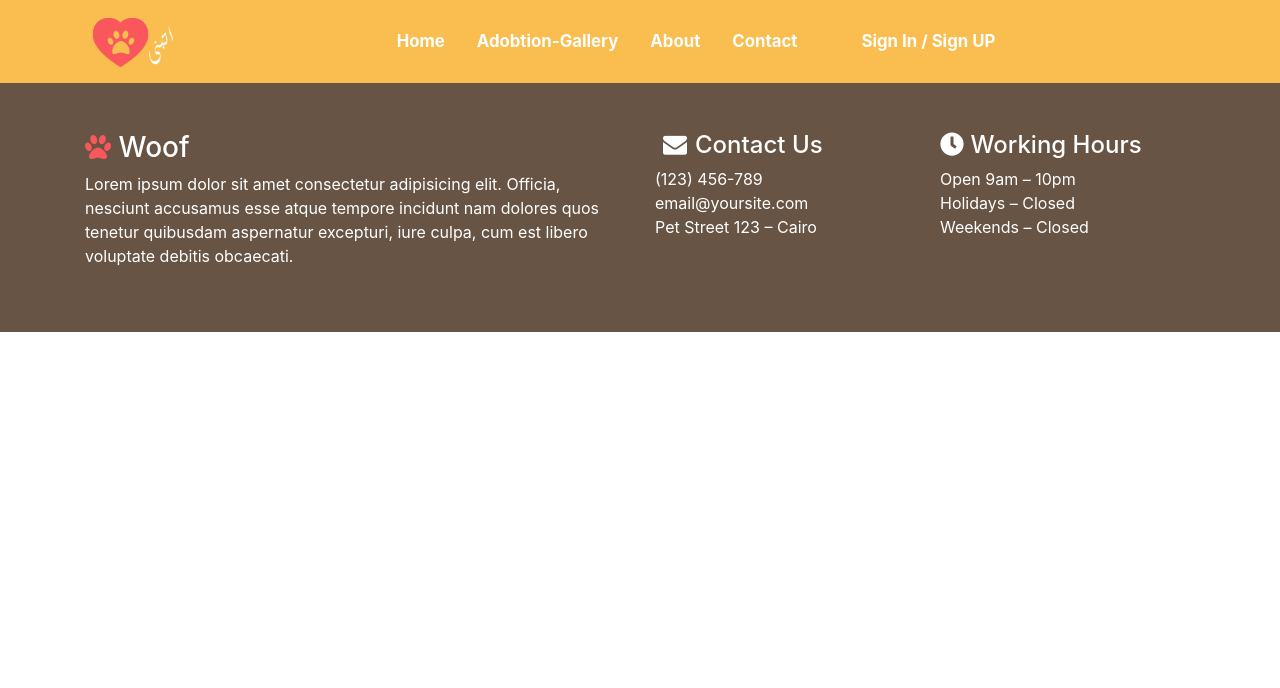
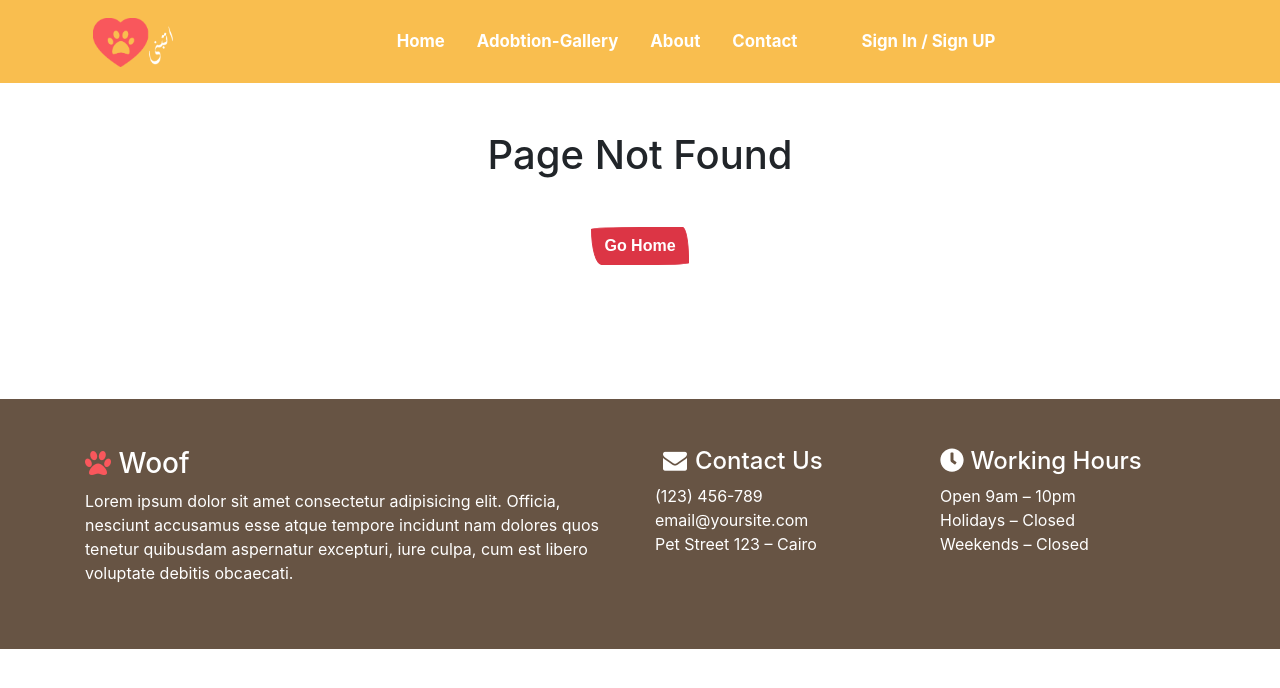
Before and after one commit to AndrewHany2/adopt-pet, a React (Create React App) app in the folder frontend/: page /pets in a window 1280 px wide. Shown: the top 688 px of the page. Built offline with nearby package versions, Linux system fonts and the light colour scheme; a web font is replaced by a local one.

Commit message:
not found

```diff
--- a/frontend/src/App.js
+++ b/frontend/src/App.js
@@ -14,13 +14,13 @@ import Messanger from "./pages/messenger/Messenger";
 
 import ContactUs from "./pages/ContactUs/contactUs";
 import SignOut from "./components/SignOut";
-import Dashboard from "./pages/Dashboard/Dashboard";
 import Home from "./pages/home";
 import UserAdoptionRequests from "./pages/UserAdoptionRequests/UserAdoptionRequests"
 import Posts from "./pages/Dashboard/posts";
 import AdoptionRequests from "./pages/Dashboard/adoption-requests";
 import Messages from "./pages/Dashboard/messages";
 import SetAdmin from "./pages/Dashboard/set-admin";
+import NotFound from './pages/NotFound/NotFound';
 
 function App() {
   return (
@@ -47,6 +47,7 @@ function App() {
         <Route path="/dashboard/adoption-requests" component={AdoptionRequests}></Route>
         <Route path="/dashboard/messages" component={Messages}></Route>
         <Route path="/dashboard/set-admin" component={SetAdmin}></Route>
+        <Route path="*" component={NotFound} />
       </Switch>
       <Footer />
   </Router>
--- /dev/null
+++ b/frontend/src/pages/NotFound/NotFound.js
@@ -0,0 +1,14 @@
+const NotFound = ()=>{
+    return(
+        <div style={{minHeight:'21vw'}}>
+            <h1 className='text-center my-5'>Page Not Found</h1>
+            <div className="text-center">
+            <input type='button' value='Go Home' className='btn btn-danger' onClick={
+                e =>  window.location.href='/'
+            } />
+            </div>
+        </div>
+    )
+}
+
+export default NotFound
```
